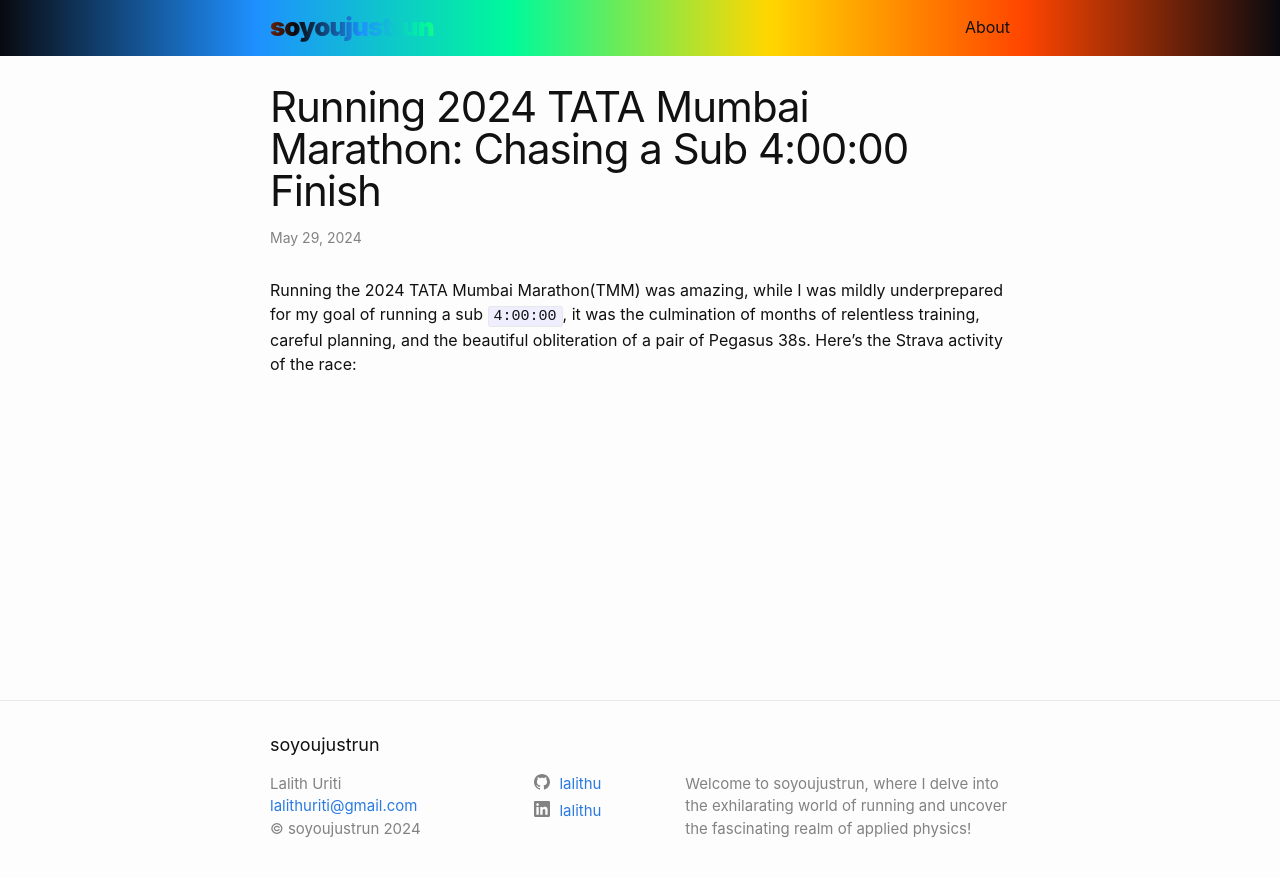
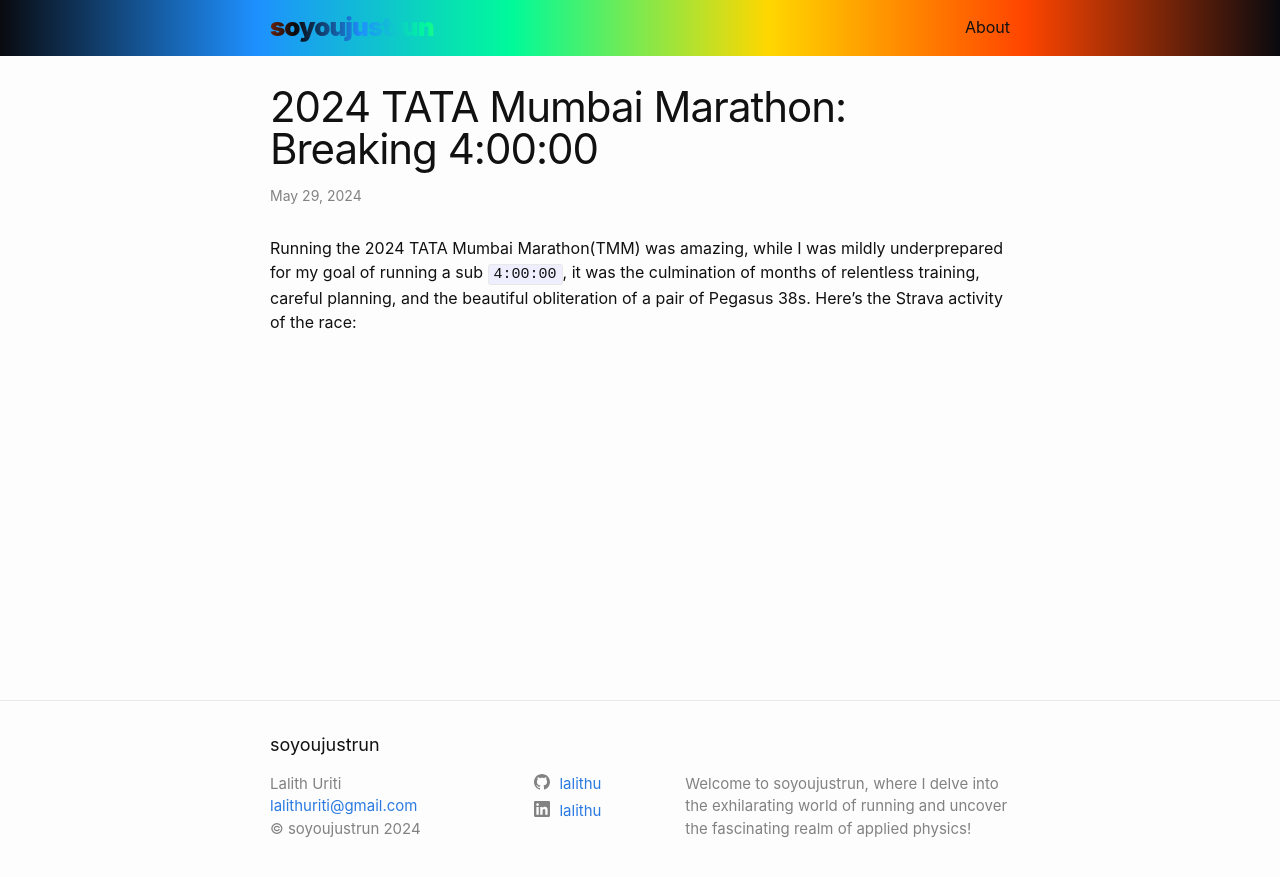
Before and after one commit to lalithu/so-you-just-run, a Jekyll site: the page built from _posts/2024-05-30-tata-mumbai-2024.md, in a window 1280 px wide. Shown: the top 877 px of the page. Built offline with Jekyll 4.4.1, drawn with Linux system fonts in a browser that asks for light colours; a script that is not in the unit is left out.

Commit message:
Update 2024-05-30-tata-mumbai-2024.md

```diff
--- a/_posts/2024-05-30-tata-mumbai-2024.md
+++ b/_posts/2024-05-30-tata-mumbai-2024.md
@@ -1,6 +1,6 @@
 ---
 layout: post
-title: "Running 2024 TATA Mumbai Marathon: Chasing a Sub 4:00:00 Finish"
+title: "2024 TATA Mumbai Marathon: Breaking 4:00:00"
 date: 2024-05-30 00:00:01 +0530
 categories: Running
 ---
```
